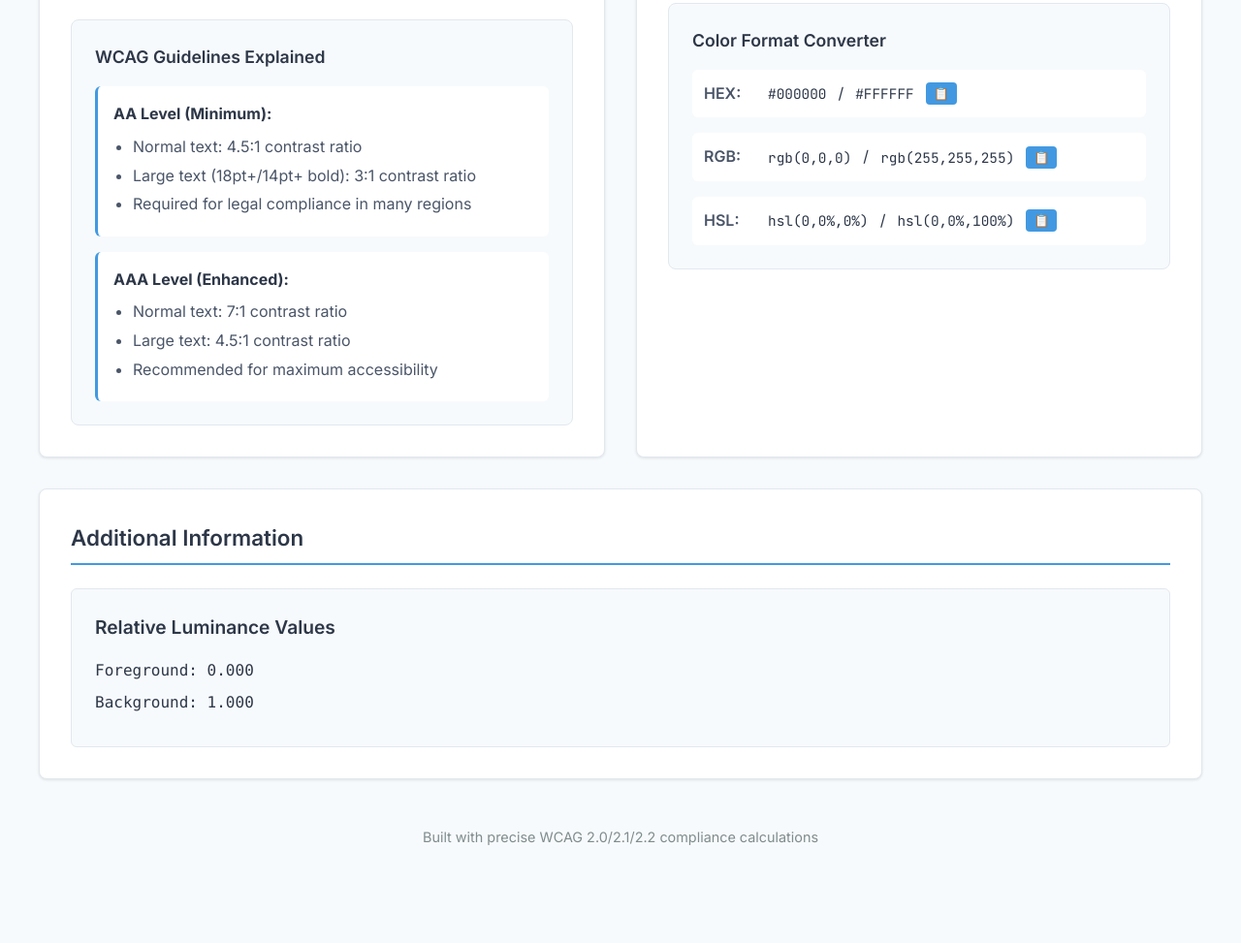
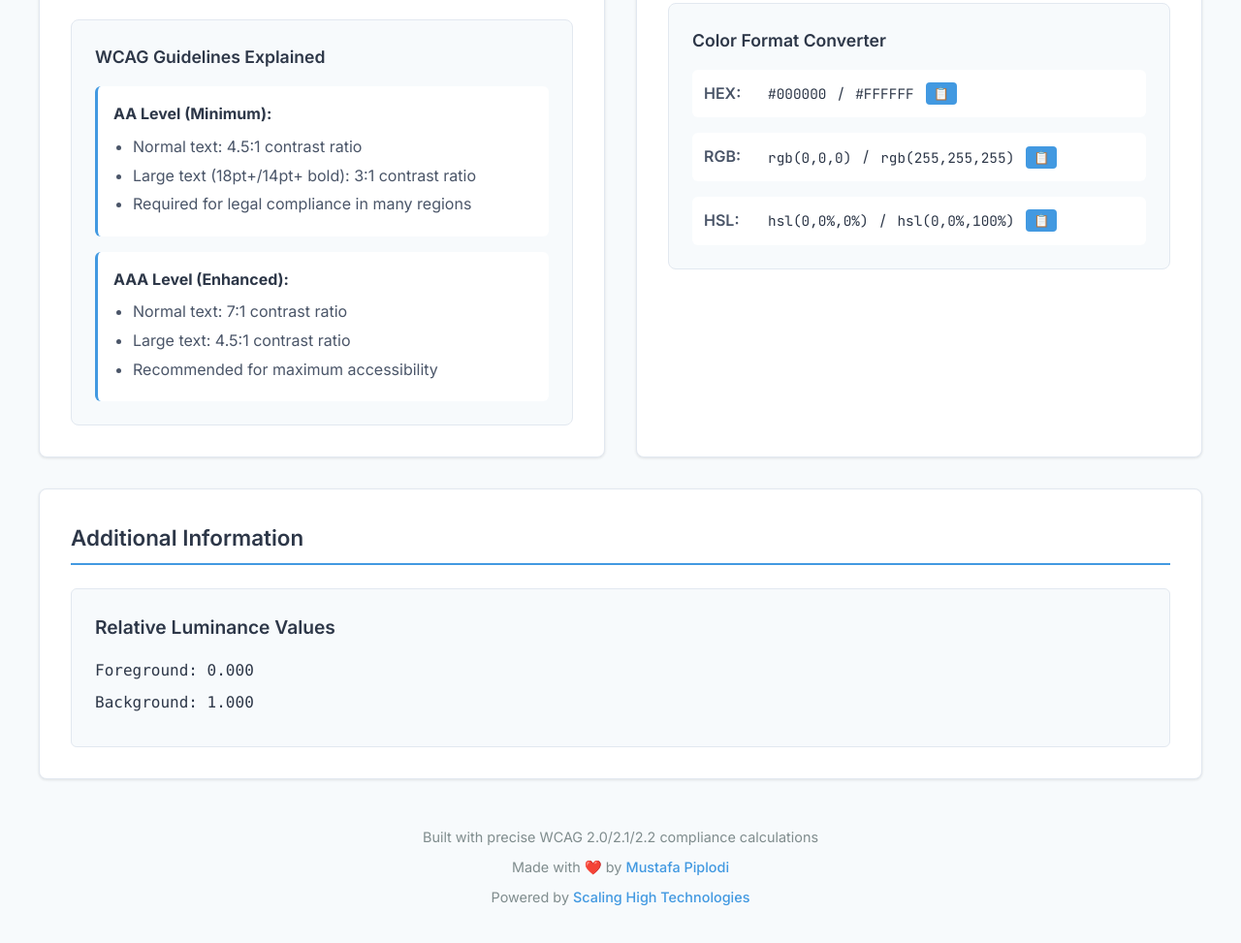
Before and after one commit to mustafapiplodi/color-contrast-checker, a plain HTML site: page index.html in a window 1280 px wide. Shown: the part 1609-2582 px from the top of the page at 97% size. Before the commit the page ends 2516 px from the top, so only its background shows below. Drawn offline with Linux system fonts and the light colour scheme.

Commit message:
Add professional footer attribution with styled links
✨ Footer Enhancements:
- Added "Made with ❤️ by Mustafa Piplodi" with LinkedIn profile link
- Added "Powered by Scaling High Technologies" with company website link
- Professional link styling with hover effects and smooth transitions
- Proper security attributes for external links (target="_blank" rel="noopener noreferrer")
- Consistent spacing and typography matching overall design

🎨 Styling Features:
- Blue link color (#4299e1) with darker hover state (#3182ce)
- Smooth color transitions and underline effects on hover
- Clean, centered layout with proper line spacing
- Professional appearance maintaining design consistency

```diff
--- a/index.html
+++ b/index.html
@@ -203,6 +203,8 @@
 
     <footer>
         <p>Built with precise WCAG 2.0/2.1/2.2 compliance calculations</p>
+        <p>Made with ❤️ by <a href="https://www.linkedin.com/in/mustafapiplodi/" target="_blank" rel="noopener noreferrer">Mustafa Piplodi</a></p>
+        <p>Powered by <a href="https://www.scalinghigh.com" target="_blank" rel="noopener noreferrer">Scaling High Technologies</a></p>
     </footer>
 
     <script src="script.js"></script>
--- a/styles.css
+++ b/styles.css
@@ -611,6 +611,22 @@ footer {
     font-size: 0.9rem;
 }
 
+footer p {
+    margin-bottom: 0.5rem;
+}
+
+footer a {
+    color: #4299e1;
+    text-decoration: none;
+    font-weight: 500;
+    transition: color 0.2s ease;
+}
+
+footer a:hover {
+    color: #3182ce;
+    text-decoration: underline;
+}
+
 /* Responsive design */
 @media (min-width: 768px) {
     main {
```
